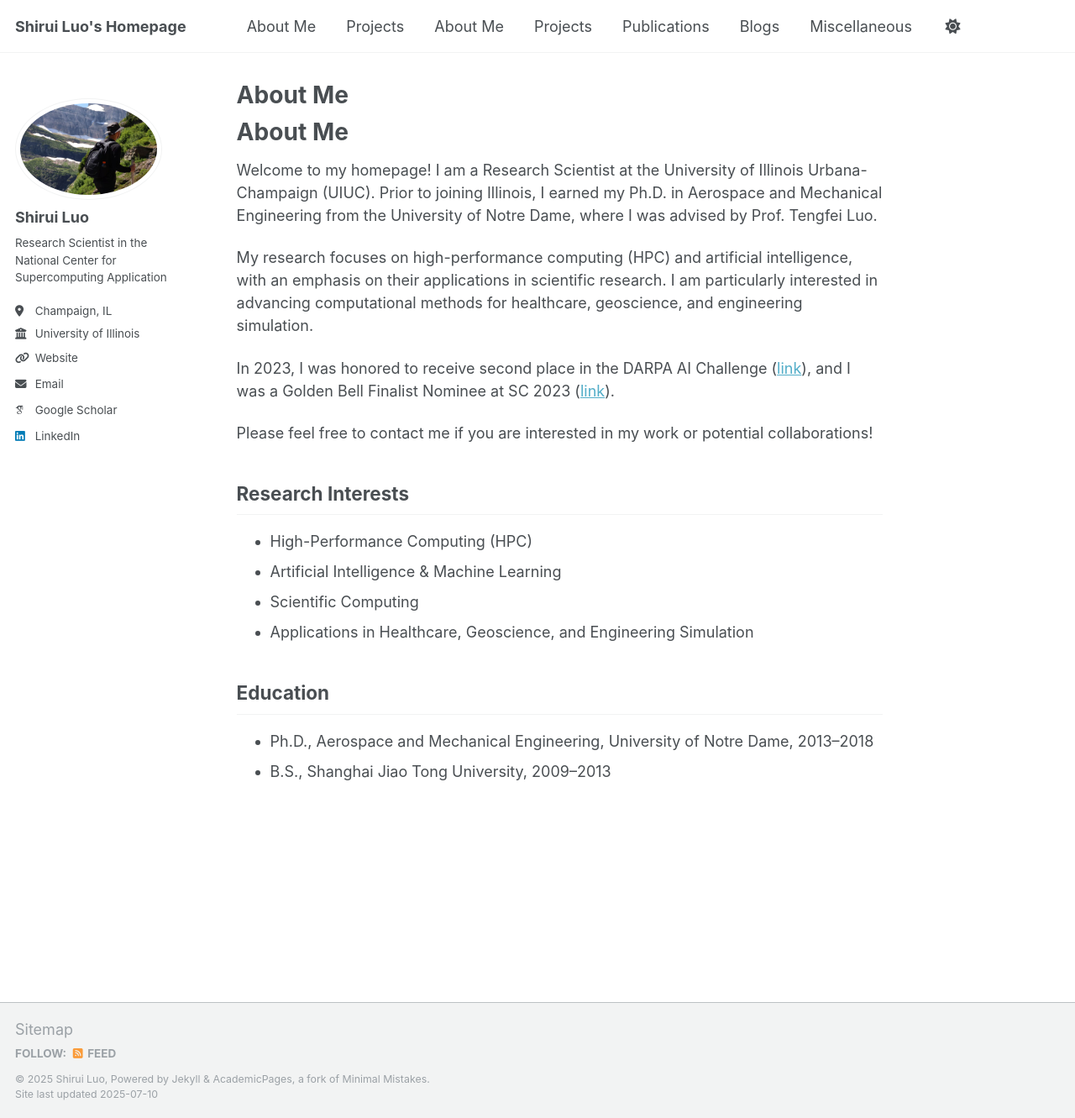
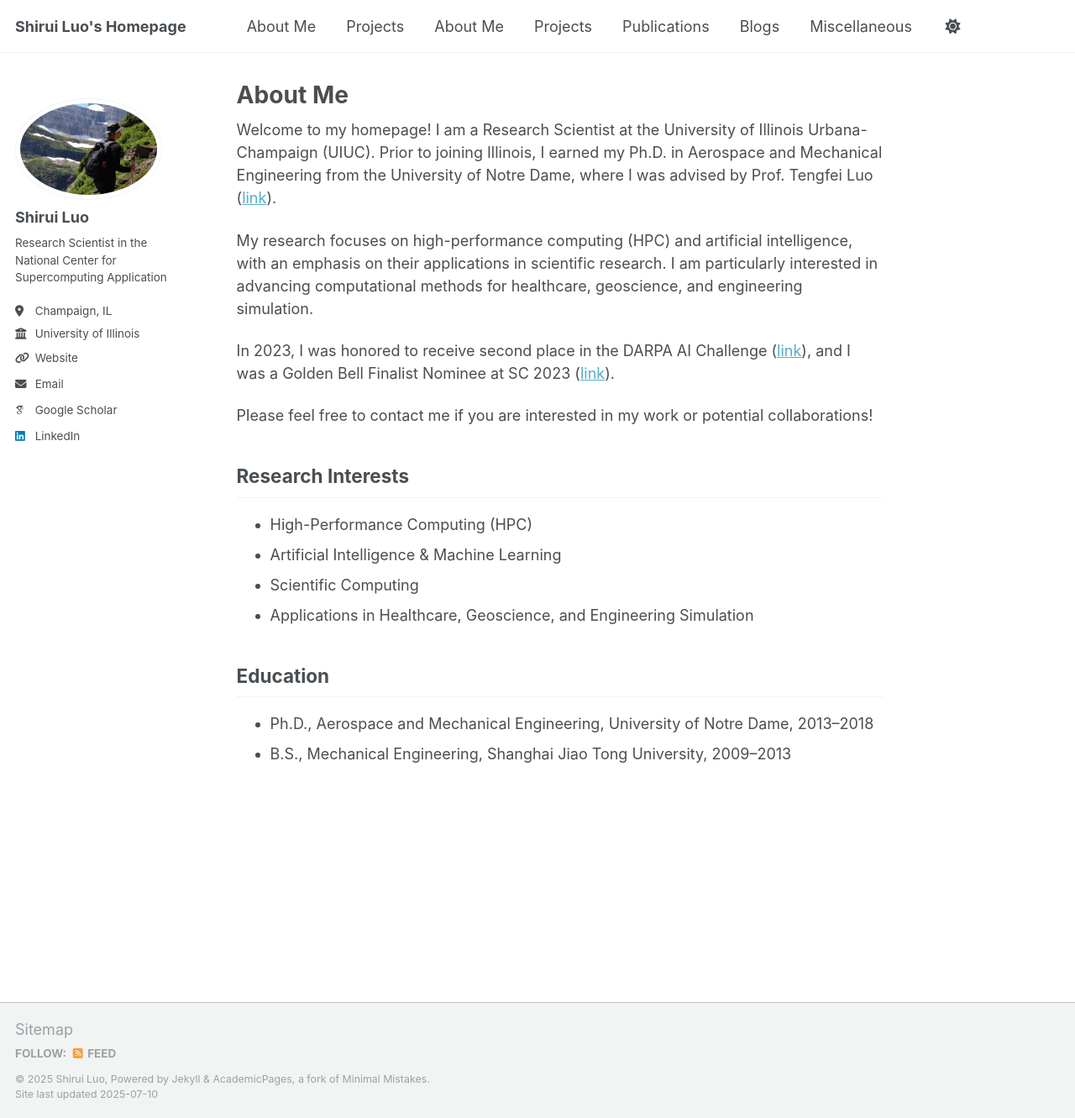
Before and after one commit to siriluo/siriluo.github.io, a Jekyll site: the page built from _pages/about.md, in a window 1280 px wide and 1331 px high. Shown: the whole window at 84% size. Built offline with Jekyll 4.4.1, drawn with Linux system fonts in a browser that asks for light colours; some web fonts are replaced; a script that is not in the unit is left out.

Commit message:
Polish About Me page

```diff
--- a/_pages/about.md
+++ b/_pages/about.md
@@ -3,9 +3,7 @@ title: "About Me"
 permalink: /about/
 ---
 
-# About Me
-
-Welcome to my homepage! I am a Research Scientist at the University of Illinois Urbana-Champaign (UIUC). Prior to joining Illinois, I earned my Ph.D. in Aerospace and Mechanical Engineering from the University of Notre Dame, where I was advised by Prof. Tengfei Luo.
+Welcome to my homepage! I am a Research Scientist at the University of Illinois Urbana-Champaign (UIUC). Prior to joining Illinois, I earned my Ph.D. in Aerospace and Mechanical Engineering from the University of Notre Dame, where I was advised by Prof. Tengfei Luo ([link](https://engineering.nd.edu/faculty/tengfei-luo/)).
 
 My research focuses on high-performance computing (HPC) and artificial intelligence, with an emphasis on their applications in scientific research. I am particularly interested in advancing computational methods for healthcare, geoscience, and engineering simulation.
 
@@ -21,4 +19,4 @@ Please feel free to contact me if you are interested in my work or potential col
 
 ## Education
 - Ph.D., Aerospace and Mechanical Engineering, University of Notre Dame, 2013–2018
-- B.S., Shanghai Jiao Tong University, 2009–2013
+- B.S., Mechanical Engineering, Shanghai Jiao Tong University, 2009–2013
```
